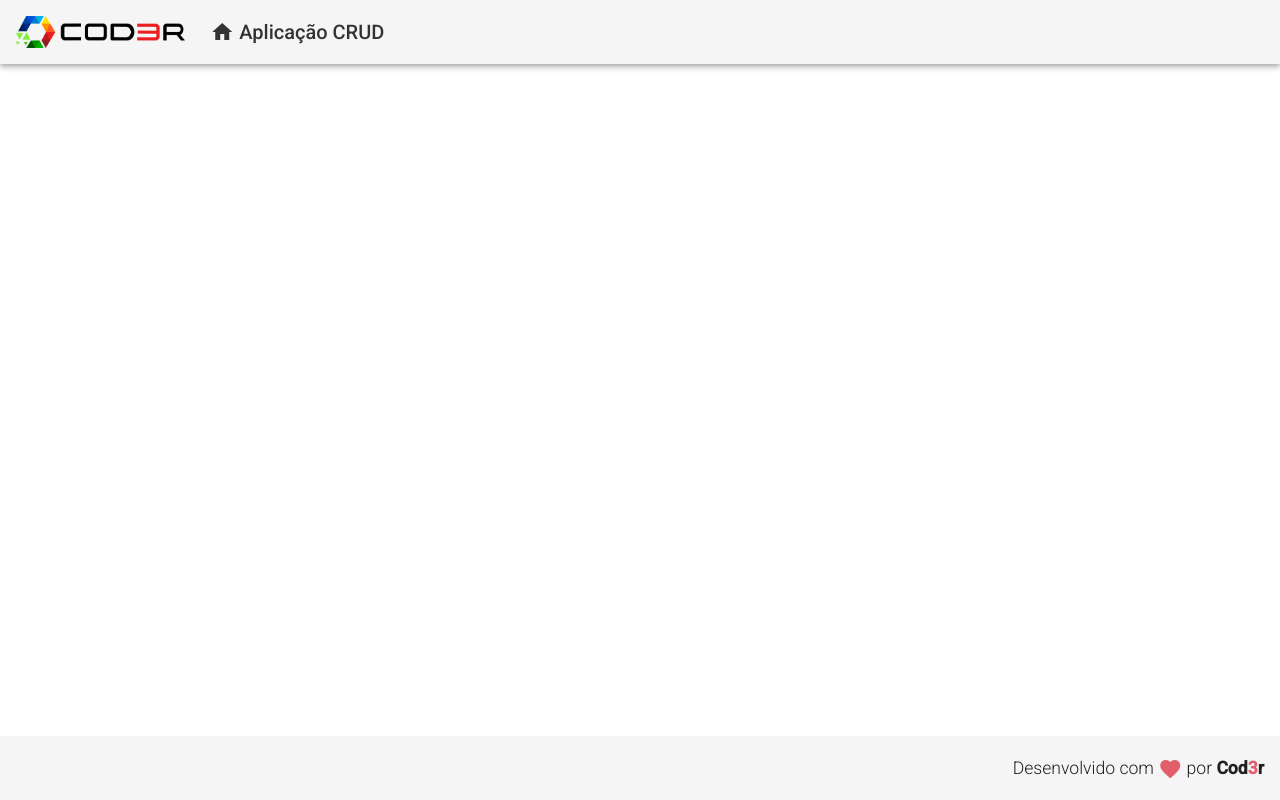
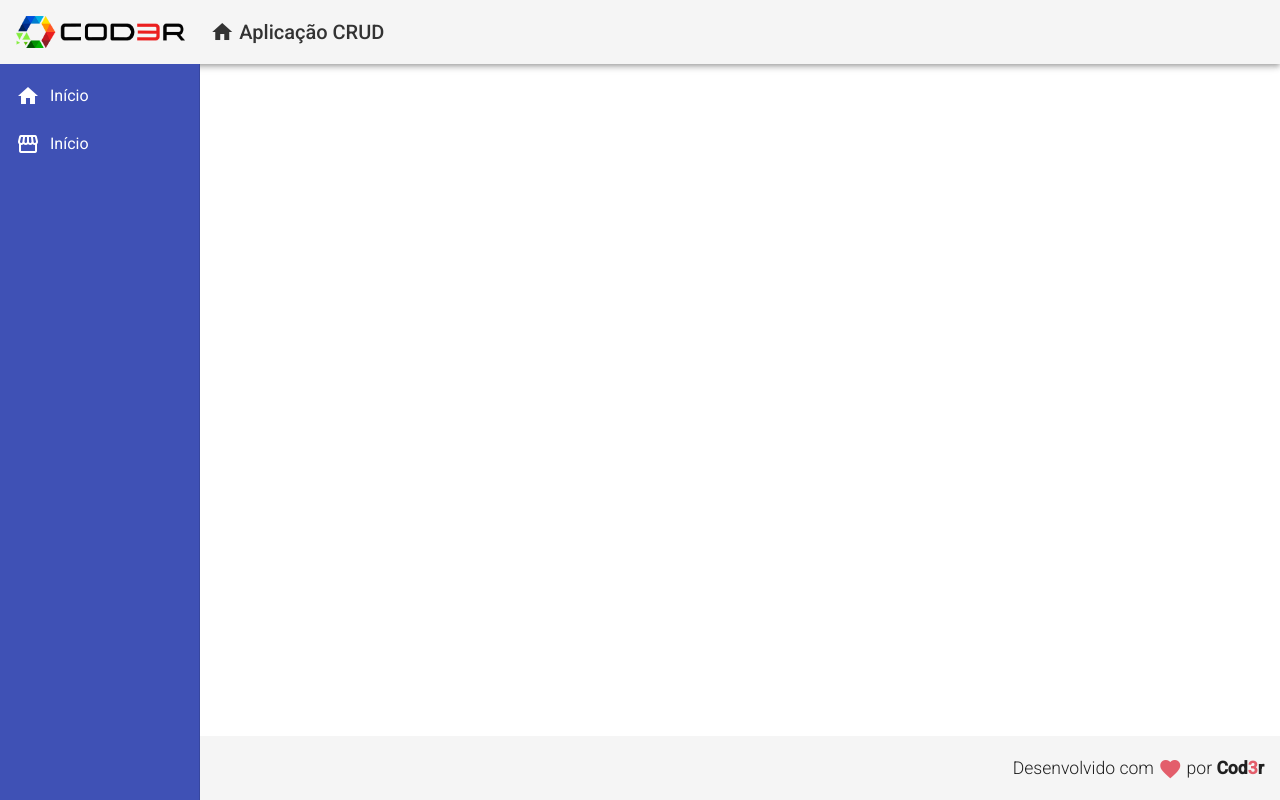
Before and after one commit to lhserafim/javascript, an Angular app in the folder angular/crud/frontend/: page / in a window 1280 px wide. Built offline with nearby package versions, Linux system fonts and the light colour scheme.

Commit message:
437. Componente Navegação

```diff
--- a/angular/crud/frontend/src/app/app.component.html
+++ b/angular/crud/frontend/src/app/app.component.html
@@ -4,5 +4,8 @@
 <!-- Alterar para <app-header> para acessar o compomente header -->
 <app-header></app-header>
 
+<!-- Aula 437. Componente Navegação -->
+<app-nav></app-nav>
+
 <!-- Aula 436. Componente Rodapé -->
 <app-footer></app-footer>
--- /dev/null
+++ b/angular/crud/frontend/src/app/components/template/nav/nav.component.css
@@ -0,0 +1,18 @@
+/* Aula 437. Componente Navegação */
+.sidenav {
+    background-color: #3F51B5;
+    width: 200px;
+}
+
+.sidenav a {
+    color: #FFF;
+}
+
+.sidenav i {
+    padding-right: 10px;
+}
+
+.content {
+    padding: 16px;
+    background-color: #FFF;
+}
--- /dev/null
+++ b/angular/crud/frontend/src/app/components/template/nav/nav.component.html
@@ -0,0 +1,22 @@
+<!-- Aula 437. Componente Navegação -->
+<mat-sidenav-container class="container">
+    <!-- As propriedades definidas abaixo (mode ; opened; fixedInViewport é que farão exibir o sidenav) -->
+    <!-- fixedTopGap faz com que os itens desçam e saiam da toolbar -->
+    <mat-sidenav class="sidenav" mode="side" opened fixedInViewport="true" fixedTopGap="64">
+        <mat-nav-list class="nav-list">
+            <!-- mat-list-item vai colocar um ícone debaixo do outro -->
+            <a mat-list-item>
+                <i class="material-icons">
+                    home
+                </i>
+                Início
+            </a>
+            <a mat-list-item>
+                <i class="material-icons">
+                    storefront
+                </i>
+                Início
+            </a>
+        </mat-nav-list>
+    </mat-sidenav>
+</mat-sidenav-container>
--- /dev/null
+++ b/angular/crud/frontend/src/app/components/template/nav/nav.component.ts
@@ -0,0 +1,15 @@
+import { Component, OnInit } from '@angular/core';
+
+@Component({
+  selector: 'app-nav',
+  templateUrl: './nav.component.html',
+  styleUrls: ['./nav.component.css']
+})
+export class NavComponent implements OnInit {
+
+  constructor() { }
+
+  ngOnInit(): void {
+  }
+
+}
```
Also changed, not shown: angular/crud/frontend/src/app/app.module.ts (+12 -4 lines), 1 other file (tests, documents, lock files or other folders).
